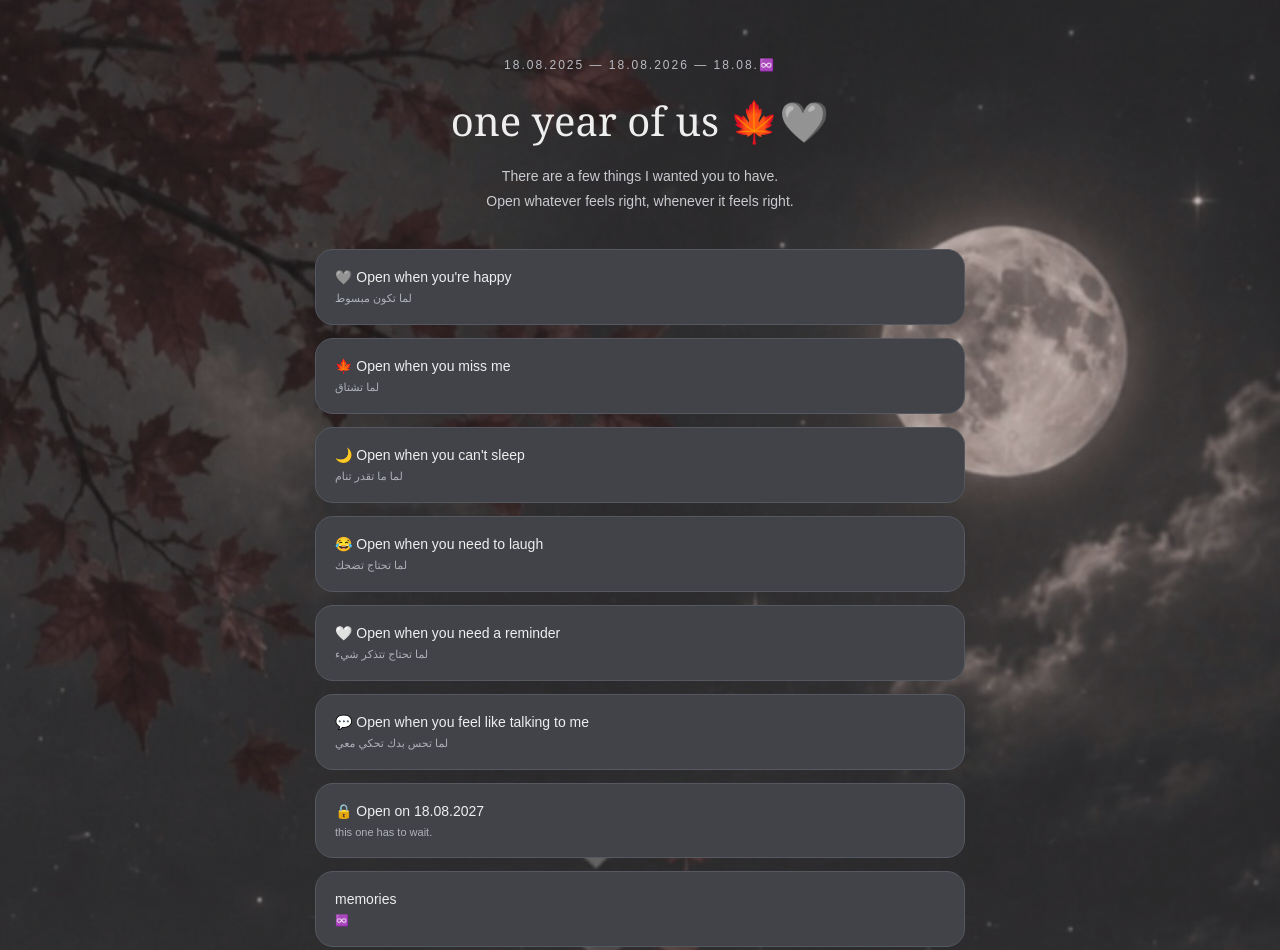
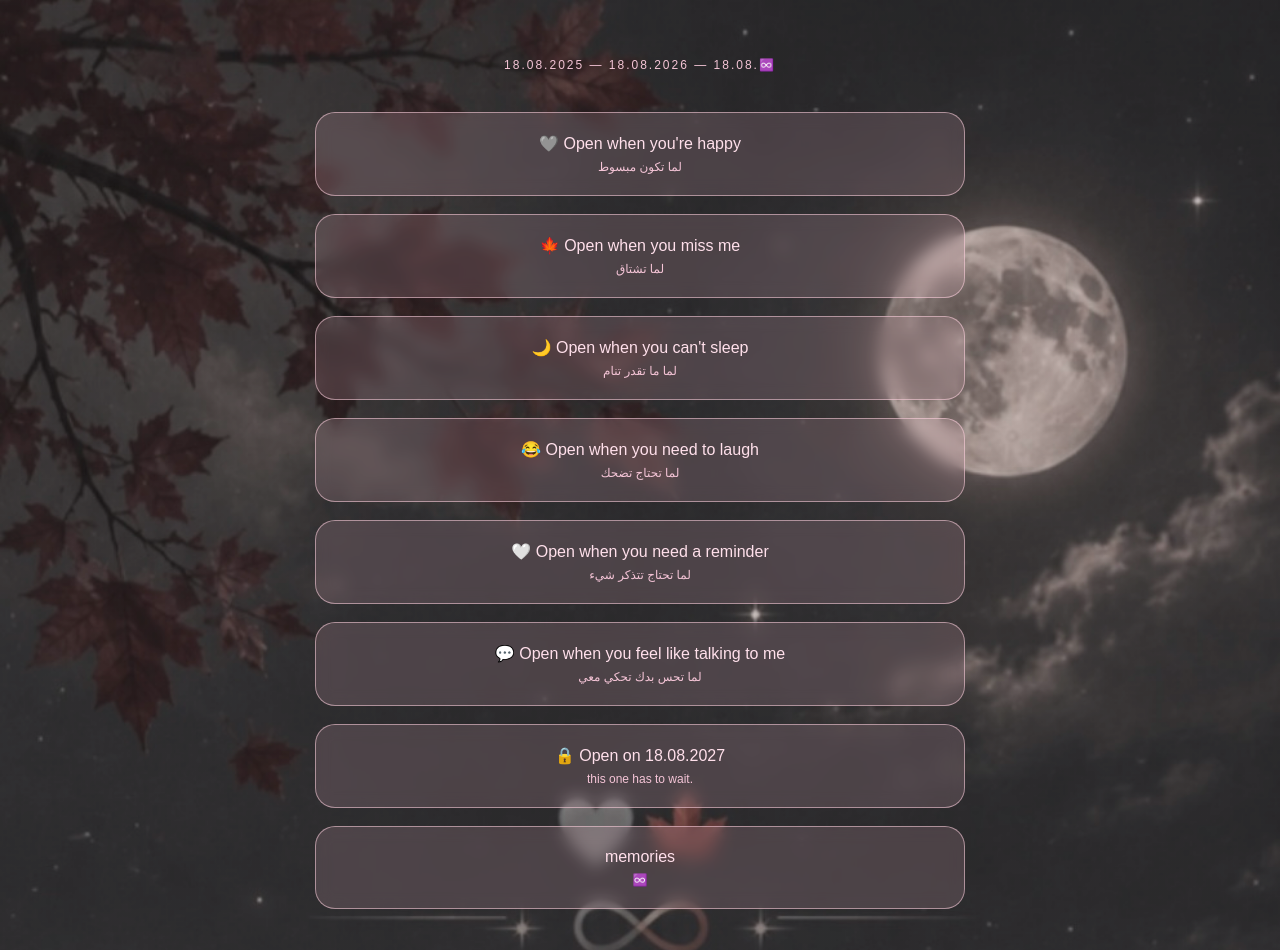
Before and after one commit to j-2-11/18-8, a plain HTML site: page index.html in a window 1280 px wide. Shown: the top 950 px of the page. Drawn offline with Linux system fonts and the light colour scheme.

Commit message:
Update index.html

```diff
--- a/index.html
+++ b/index.html
@@ -8,123 +8,130 @@
 
 <style>
 
-*{
-    box-sizing:border-box;
+* {
+    box-sizing: border-box;
 }
 
-body{
-    margin:0;
-    min-height:100vh;
-    background-color:#36383d;
+body {
+    margin: 0;
+    min-height: 100vh;
+    background-color: #36383d;
     background-image:
     linear-gradient(rgba(54,56,61,.25),rgba(54,56,61,.25)),
     url("IMG_6388.jpeg");
-    background-size:cover;
-    background-position:center;
-    background-repeat:no-repeat;
-    background-attachment:fixed;
-    color:#eeeeee;
-    font-family:Arial,sans-serif;
+    background-size: cover;
+    background-position: center;
+    background-repeat: no-repeat;
+    background-attachment: fixed;
+    color: #f5c5d7;
+    font-family: Arial, sans-serif;
 }
 
-.container{
-    width:90%;
-    max-width:650px;
-    margin:auto;
-    padding:55px 0 70px;
+.container {
+    width: 90%;
+    max-width: 650px;
+    margin: auto;
+    padding: 55px 0 70px;
 }
 
-header{
-    text-align:center;
-    margin-bottom:35px;
+header {
+    text-align: center;
+    margin-bottom: 35px;
 }
 
-.date{
-    color:#b8bbc1;
-    font-size:12px;
-    letter-spacing:2px;
-    line-height:1.8;
+.date {
+    color: #f3c4d5;
+    font-size: 12px;
+    letter-spacing: 2px;
+    line-height: 1.8;
 }
 
-h1{
-    font-family:Georgia,serif;
-    font-size:40px;
-    font-weight:normal;
-    margin:16px 0;
+h1 {
+    display: none;
 }
 
-.intro{
-    color:#c9cbd0;
-    font-size:14px;
-    line-height:1.8;
+.intro {
+    display: none;
 }
 
-.doors{
-    display:grid;
-    gap:13px;
+.prompt {
+    text-align: center;
+    color: #f6c6d8;
+    font-size: 22px;
+    margin: 35px 0 25px;
 }
 
-.door{
-    width:100%;
-    padding:19px;
-    border-radius:18px;
-    border:1px solid #55585f;
-    background:#414349;
-    color:#eeeeee;
-    text-align:left;
-    cursor:pointer;
-    font-size:14px;
-    transition:.2s;
+.doors {
+    display: grid;
+    grid-template-columns: 1fr;
+    gap: 18px;
 }
 
-.door:hover{
-    background:#494b51;
-    transform:translateY(-2px);
+.door {
+    width: 100%;
+    padding: 21px;
+    border-radius: 20px;
+    border: 1px solid rgba(255,210,225,.55);
+    background: rgba(245,190,210,.16);
+    backdrop-filter: blur(8px);
+    -webkit-backdrop-filter: blur(8px);
+    color: #ffe0eb;
+    text-align: center;
+    cursor: pointer;
+    font-size: 16px;
+    transition: .25s;
 }
 
-.hint{
-    display:block;
-    margin-top:7px;
-    color:#aeb1b7;
-    font-size:11px;
+.door:hover {
+    background: rgba(245,190,210,.27);
+    transform: translateY(-2px);
 }
 
-.message{
-    display:none;
-    margin-top:22px;
-    padding:25px;
-    border-radius:20px;
-    background:#414349;
-    border:1px solid #55585f;
-    line-height:2;
-    font-size:14px;
-    white-space:pre-line;
+.hint {
+    display: block;
+    margin-top: 7px;
+    color: #f5c5d7;
+    font-size: 12px;
 }
 
-.message.show{
-    display:block;
+.message {
+    display: none;
+    margin-top: 22px;
+    padding: 25px;
+    border-radius: 20px;
+    background: rgba(245,190,210,.17);
+    border: 1px solid rgba(255,210,225,.5);
+    color: #ffe0eb;
+    line-height: 2;
+    font-size: 14px;
+    white-space: pre-line;
 }
 
-.message-title{
-    font-family:Georgia,serif;
-    font-size:26px;
-    margin-bottom:15px;
+.message.show {
+    display: block;
 }
 
-.close{
-    margin-top:18px;
-    padding:7px 12px;
-    border:0;
-    background:transparent;
-    color:#aaaeb5;
-    cursor:pointer;
+.message-title {
+    font-family: Georgia, serif;
+    font-size: 26px;
+    margin-bottom: 15px;
+    color: #f7c6d8;
 }
 
-footer{
-    text-align:center;
-    margin-top:45px;
-    color:#777b82;
-    font-size:11px;
+.close {
+    margin-top: 18px;
+    padding: 7px 12px;
+    border: 0;
+    background: transparent;
+    color: #f5c5d7;
+    cursor: pointer;
+}
+
+footer {
+    text-align: center;
+    margin-top: 45px;
+    color: #f0b8ce;
+    font-size: 11px;
 }
 
 </style>
```
